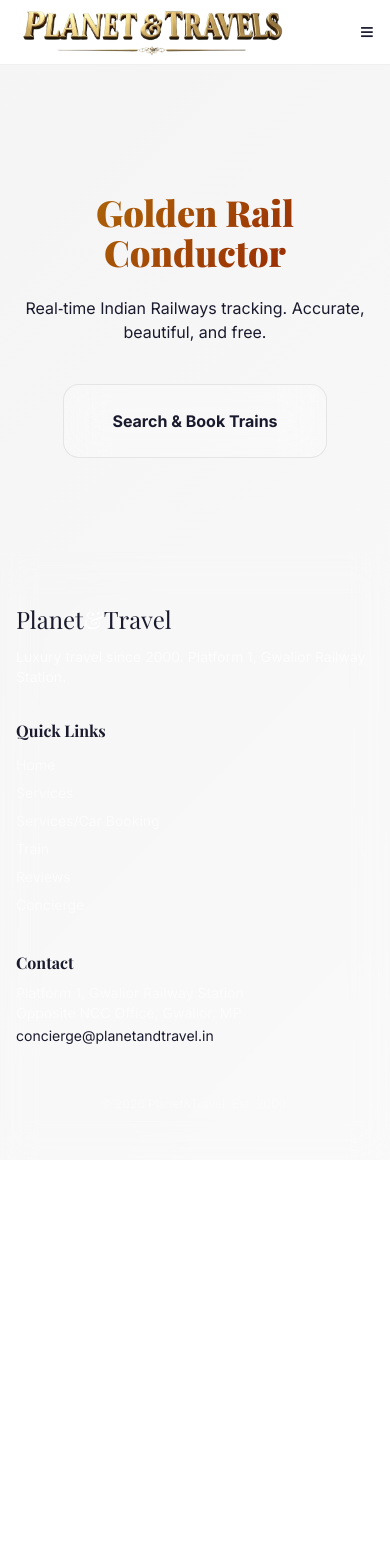
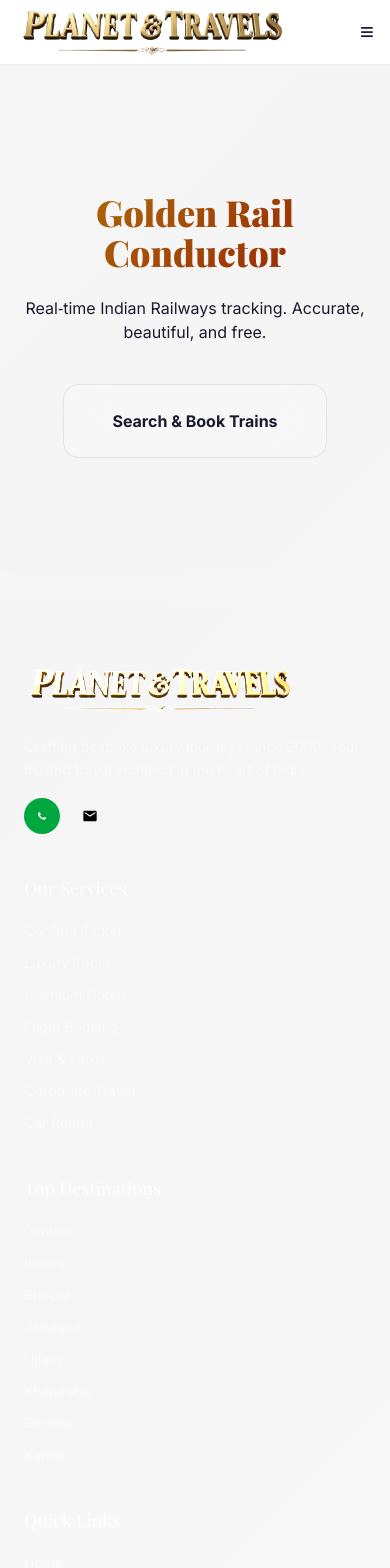
Before and after one commit to CodeWander-666/planet-travel, a Next.js app: page /train in a window 390 px wide. Shown: the top 1568 px of the page. Before the commit the page ends 1160 px from the top, so only its background shows below. Built offline with nearby package versions, Linux system fonts and the light colour scheme; a web font is replaced by a local one.

Commit message:
💼 Industry footer, HDR clear overlay, wide services hero, sub-service heroes

```diff
--- a/src/app/globals.css
+++ b/src/app/globals.css
@@ -2,7 +2,7 @@
 @import "tailwindcss";
 
 :root {
-  --overlay-dark: rgba(0,0,0,0.55);
+  --overlay-dark: rgba(0,0,0,0.25);
   --gold-400: #D4AF37;
   --navy-950: #0a1628;
 }
--- a/src/app/services/confirm-ticket/page.tsx
+++ b/src/app/services/confirm-ticket/page.tsx
@@ -1,11 +1,12 @@
 import Navbar from '@/components/Navbar';
 import Footer from '@/components/Footer';
+import SectionHeader from '@/components/SectionHeader';
 import ServicePageSections from '@/components/ServicePageSections';
 import { generatePageMetadata } from '@/lib/seo';
 
 export const metadata = generatePageMetadata(
   "Confirm Ticket — Luxury Travel Service | Planet&Travel",
-  "Experience the finest Confirm Ticket with Planet&Travel, serving Gwalior, Indore, and all of Madhya Pradesh since 2000.",
+  "Experience the finest Confirm Ticket with Planet&Travel since 2000.",
   "/services/confirm-ticket"
 );
 
@@ -13,12 +14,29 @@ export default function Page() {
   return (
     <>
       <Navbar />
-      <main className="pt-24">
+      <main>
+        {/* Hero section with services background video */}
+        <section className="hero-background hero-fallback-bg" style={{minHeight:'70vh'}}>
+          <video autoPlay muted loop playsInline poster="/assets/services/palace.png">
+            <source src="/assets/hero/services-hero.webm" type="video/webm" />
+          </video>
+          <div className="hero-overlay" />
+          <div className="hero-content" style={{minHeight:'70vh'}}>
+            <div className="max-w-7xl px-4">
+              <h1 className="text-4xl md:text-6xl font-heading font-bold mb-4">
+                <span className="text-gradient">Confirm Ticket</span>
+              </h1>
+              <p className="text-gradient-sub text-lg max-w-2xl mx-auto">
+                Premium Confirm Ticket — curated by Planet&amp;Travel since 2000.
+              </p>
+            </div>
+          </div>
+        </section>
         <ServicePageSections
           title="Confirm Ticket"
-          description="Discover luxury Confirm Ticket — curated by Planet&Travel since 2000."
+          description="Discover luxury Confirm Ticket with Planet&Travel."
           icon="M12 2C8.13 2 5 5.13 5 9c0 5.25 7 13 7 13s7-7.75 7-13c0-3.87-3.13-7-7-7zm0 9.5c-1.38 0-2.5-1.12-2.5-2.5s1.12-2.5 2.5-2.5 2.5 1.12 2.5 2.5-1.12 2.5-2.5 2.5z"
-          whatsappMessage="Hello Planet&Travel! I am interested in Confirm Ticket. Please share details and pricing."
+          whatsappMessage="Hello Planet&Travel! I am interested in Confirm Ticket."
         />
       </main>
       <Footer />
--- a/src/app/services/corporate-travel/page.tsx
+++ b/src/app/services/corporate-travel/page.tsx
@@ -1,11 +1,12 @@
 import Navbar from '@/components/Navbar';
 import Footer from '@/components/Footer';
+import SectionHeader from '@/components/SectionHeader';
 import ServicePageSections from '@/components/ServicePageSections';
 import { generatePageMetadata } from '@/lib/seo';
 
 export const metadata = generatePageMetadata(
   "Corporate Travel — Luxury Travel Service | Planet&Travel",
-  "Experience the finest Corporate Travel with Planet&Travel, serving Gwalior, Indore, and all of Madhya Pradesh since 2000.",
+  "Experience the finest Corporate Travel with Planet&Travel since 2000.",
   "/services/corporate-travel"
 );
 
@@ -13,12 +14,29 @@ export default function Page() {
   return (
     <>
       <Navbar />
-      <main className="pt-24">
+      <main>
+        {/* Hero section with services background video */}
+        <section className="hero-background hero-fallback-bg" style={{minHeight:'70vh'}}>
+          <video autoPlay muted loop playsInline poster="/assets/services/palace.png">
+            <source src="/assets/hero/services-hero.webm" type="video/webm" />
+          </video>
+          <div className="hero-overlay" />
+          <div className="hero-content" style={{minHeight:'70vh'}}>
+            <div className="max-w-7xl px-4">
+              <h1 className="text-4xl md:text-6xl font-heading font-bold mb-4">
+                <span className="text-gradient">Corporate Travel</span>
+              </h1>
+              <p className="text-gradient-sub text-lg max-w-2xl mx-auto">
+                Premium Corporate Travel — curated by Planet&amp;Travel since 2000.
+              </p>
+            </div>
+          </div>
+        </section>
         <ServicePageSections
           title="Corporate Travel"
-          description="Discover luxury Corporate Travel — curated by Planet&Travel since 2000."
+          description="Discover luxury Corporate Travel with Planet&Travel."
           icon="M12 2C8.13 2 5 5.13 5 9c0 5.25 7 13 7 13s7-7.75 7-13c0-3.87-3.13-7-7-7zm0 9.5c-1.38 0-2.5-1.12-2.5-2.5s1.12-2.5 2.5-2.5 2.5 1.12 2.5 2.5-1.12 2.5-2.5 2.5z"
-          whatsappMessage="Hello Planet&Travel! I am interested in Corporate Travel. Please share details and pricing."
+          whatsappMessage="Hello Planet&Travel! I am interested in Corporate Travel."
         />
       </main>
       <Footer />
--- a/src/app/services/flight-booking/page.tsx
+++ b/src/app/services/flight-booking/page.tsx
@@ -1,11 +1,12 @@
 import Navbar from '@/components/Navbar';
 import Footer from '@/components/Footer';
+import SectionHeader from '@/components/SectionHeader';
 import ServicePageSections from '@/components/ServicePageSections';
 import { generatePageMetadata } from '@/lib/seo';
 
 export const metadata = generatePageMetadata(
   "Flight Booking — Luxury Travel Service | Planet&Travel",
-  "Experience the finest Flight Booking with Planet&Travel, serving Gwalior, Indore, and all of Madhya Pradesh since 2000.",
+  "Experience the finest Flight Booking with Planet&Travel since 2000.",
   "/services/flight-booking"
 );
 
@@ -13,12 +14,29 @@ export default function Page() {
   return (
     <>
       <Navbar />
-      <main className="pt-24">
+      <main>
+        {/* Hero section with services background video */}
+        <section className="hero-background hero-fallback-bg" style={{minHeight:'70vh'}}>
+          <video autoPlay muted loop playsInline poster="/assets/services/palace.png">
+            <source src="/assets/hero/services-hero.webm" type="video/webm" />
+          </video>
+          <div className="hero-overlay" />
+          <div className="hero-content" style={{minHeight:'70vh'}}>
+            <div className="max-w-7xl px-4">
+              <h1 className="text-4xl md:text-6xl font-heading font-bold mb-4">
+                <span className="text-gradient">Flight Booking</span>
+              </h1>
+              <p className="text-gradient-sub text-lg max-w-2xl mx-auto">
+                Premium Flight Booking — curated by Planet&amp;Travel since 2000.
+              </p>
+            </div>
+          </div>
+        </section>
         <ServicePageSections
           title="Flight Booking"
-          description="Discover luxury Flight Booking — curated by Planet&Travel since 2000."
+          description="Discover luxury Flight Booking with Planet&Travel."
           icon="M12 2C8.13 2 5 5.13 5 9c0 5.25 7 13 7 13s7-7.75 7-13c0-3.87-3.13-7-7-7zm0 9.5c-1.38 0-2.5-1.12-2.5-2.5s1.12-2.5 2.5-2.5 2.5 1.12 2.5 2.5-1.12 2.5-2.5 2.5z"
-          whatsappMessage="Hello Planet&Travel! I am interested in Flight Booking. Please share details and pricing."
+          whatsappMessage="Hello Planet&Travel! I am interested in Flight Booking."
         />
       </main>
       <Footer />
--- a/src/app/services/hotel-booking/page.tsx
+++ b/src/app/services/hotel-booking/page.tsx
@@ -1,11 +1,12 @@
 import Navbar from '@/components/Navbar';
 import Footer from '@/components/Footer';
+import SectionHeader from '@/components/SectionHeader';
 import ServicePageSections from '@/components/ServicePageSections';
 import { generatePageMetadata } from '@/lib/seo';
 
 export const metadata = generatePageMetadata(
   "Hotel Booking — Luxury Travel Service | Planet&Travel",
-  "Experience the finest Hotel Booking with Planet&Travel, serving Gwalior, Indore, and all of Madhya Pradesh since 2000.",
+  "Experience the finest Hotel Booking with Planet&Travel since 2000.",
   "/services/hotel-booking"
 );
 
@@ -13,12 +14,29 @@ export default function Page() {
   return (
     <>
       <Navbar />
-      <main className="pt-24">
+      <main>
+        {/* Hero section with services background video */}
+        <section className="hero-background hero-fallback-bg" style={{minHeight:'70vh'}}>
+          <video autoPlay muted loop playsInline poster="/assets/services/palace.png">
+            <source src="/assets/hero/services-hero.webm" type="video/webm" />
+          </video>
+          <div className="hero-overlay" />
+          <div className="hero-content" style={{minHeight:'70vh'}}>
+            <div className="max-w-7xl px-4">
+              <h1 className="text-4xl md:text-6xl font-heading font-bold mb-4">
+                <span className="text-gradient">Hotel Booking</span>
+              </h1>
+              <p className="text-gradient-sub text-lg max-w-2xl mx-auto">
+                Premium Hotel Booking — curated by Planet&amp;Travel since 2000.
+              </p>
+            </div>
+          </div>
+        </section>
         <ServicePageSections
           title="Hotel Booking"
-          description="Discover luxury Hotel Booking — curated by Planet&Travel since 2000."
+          description="Discover luxury Hotel Booking with Planet&Travel."
           icon="M12 2C8.13 2 5 5.13 5 9c0 5.25 7 13 7 13s7-7.75 7-13c0-3.87-3.13-7-7-7zm0 9.5c-1.38 0-2.5-1.12-2.5-2.5s1.12-2.5 2.5-2.5 2.5 1.12 2.5 2.5-1.12 2.5-2.5 2.5z"
-          whatsappMessage="Hello Planet&Travel! I am interested in Hotel Booking. Please share details and pricing."
+          whatsappMessage="Hello Planet&Travel! I am interested in Hotel Booking."
         />
       </main>
       <Footer />
--- a/src/app/services/luxury-tours/page.tsx
+++ b/src/app/services/luxury-tours/page.tsx
@@ -1,11 +1,12 @@
 import Navbar from '@/components/Navbar';
 import Footer from '@/components/Footer';
+import SectionHeader from '@/components/SectionHeader';
 import ServicePageSections from '@/components/ServicePageSections';
 import { generatePageMetadata } from '@/lib/seo';
 
 export const metadata = generatePageMetadata(
   "Luxury Tours — Luxury Travel Service | Planet&Travel",
-  "Experience the finest Luxury Tours with Planet&Travel, serving Gwalior, Indore, and all of Madhya Pradesh since 2000.",
+  "Experience the finest Luxury Tours with Planet&Travel since 2000.",
   "/services/luxury-tours"
 );
 
@@ -13,12 +14,29 @@ export default function Page() {
   return (
     <>
       <Navbar />
-      <main className="pt-24">
+      <main>
+        {/* Hero section with services background video */}
+        <section className="hero-background hero-fallback-bg" style={{minHeight:'70vh'}}>
+          <video autoPlay muted loop playsInline poster="/assets/services/palace.png">
+            <source src="/assets/hero/services-hero.webm" type="video/webm" />
+          </video>
+          <div className="hero-overlay" />
+          <div className="hero-content" style={{minHeight:'70vh'}}>
+            <div className="max-w-7xl px-4">
+              <h1 className="text-4xl md:text-6xl font-heading font-bold mb-4">
+                <span className="text-gradient">Luxury Tours</span>
+              </h1>
+              <p className="text-gradient-sub text-lg max-w-2xl mx-auto">
+                Premium Luxury Tours — curated by Planet&amp;Travel since 2000.
+              </p>
+            </div>
+          </div>
+        </section>
         <ServicePageSections
           title="Luxury Tours"
-          description="Discover luxury Luxury Tours — curated by Planet&Travel since 2000."
+          description="Discover luxury Luxury Tours with Planet&Travel."
           icon="M12 2C8.13 2 5 5.13 5 9c0 5.25 7 13 7 13s7-7.75 7-13c0-3.87-3.13-7-7-7zm0 9.5c-1.38 0-2.5-1.12-2.5-2.5s1.12-2.5 2.5-2.5 2.5 1.12 2.5 2.5-1.12 2.5-2.5 2.5z"
-          whatsappMessage="Hello Planet&Travel! I am interested in Luxury Tours. Please share details and pricing."
+          whatsappMessage="Hello Planet&Travel! I am interested in Luxury Tours."
         />
       </main>
       <Footer />
--- a/src/app/services/page.tsx
+++ b/src/app/services/page.tsx
@@ -20,7 +20,7 @@ export default function ServicesPage() {
           </video>
           <div className="hero-overlay" />
           <div className="hero-content" style={{minHeight:'70vh'}}>
-            <div className="max-w-4xl px-4">
+            <div className="max-w-7xl px-4">
               <h1 className="text-4xl md:text-6xl font-heading font-bold mb-4">
                 <span className="text-gradient">Our Luxury Services</span>
               </h1>
@@ -74,7 +74,7 @@ export default function ServicesPage() {
         ))}
 
         <section className="py-20 text-center bg-white/10">
-          <div className="max-w-4xl mx-auto px-4">
+          <div className="max-w-7xl mx-auto px-4">
             <SectionHeader title="Ready to Travel?" />
             <a href="https://wa.me/916261031710?text=Hello%20Planet%26Travel!%20I%20am%20interested%20in%20your%20services." target="_blank" className="bg-green-600 text-white font-bold px-10 py-4 rounded-xl text-lg">
               Chat on WhatsApp
--- a/src/app/services/visa-assistance/page.tsx
+++ b/src/app/services/visa-assistance/page.tsx
@@ -1,11 +1,12 @@
 import Navbar from '@/components/Navbar';
 import Footer from '@/components/Footer';
+import SectionHeader from '@/components/SectionHeader';
 import ServicePageSections from '@/components/ServicePageSections';
 import { generatePageMetadata } from '@/lib/seo';
 
 export const metadata = generatePageMetadata(
   "Visa Assistance — Luxury Travel Service | Planet&Travel",
-  "Experience the finest Visa Assistance with Planet&Travel, serving Gwalior, Indore, and all of Madhya Pradesh since 2000.",
+  "Experience the finest Visa Assistance with Planet&Travel since 2000.",
   "/services/visa-assistance"
 );
 
@@ -13,12 +14,29 @@ export default function Page() {
   return (
     <>
       <Navbar />
-      <main className="pt-24">
+      <main>
+        {/* Hero section with services background video */}
+        <section className="hero-background hero-fallback-bg" style={{minHeight:'70vh'}}>
+          <video autoPlay muted loop playsInline poster="/assets/services/palace.png">
+            <source src="/assets/hero/services-hero.webm" type="video/webm" />
+          </video>
+          <div className="hero-overlay" />
+          <div className="hero-content" style={{minHeight:'70vh'}}>
+            <div className="max-w-7xl px-4">
+              <h1 className="text-4xl md:text-6xl font-heading font-bold mb-4">
+                <span className="text-gradient">Visa Assistance</span>
+              </h1>
+              <p className="text-gradient-sub text-lg max-w-2xl mx-auto">
+                Premium Visa Assistance — curated by Planet&amp;Travel since 2000.
+              </p>
+            </div>
+          </div>
+        </section>
         <ServicePageSections
           title="Visa Assistance"
-          description="Discover luxury Visa Assistance — curated by Planet&Travel since 2000."
+          description="Discover luxury Visa Assistance with Planet&Travel."
           icon="M12 2C8.13 2 5 5.13 5 9c0 5.25 7 13 7 13s7-7.75 7-13c0-3.87-3.13-7-7-7zm0 9.5c-1.38 0-2.5-1.12-2.5-2.5s1.12-2.5 2.5-2.5 2.5 1.12 2.5 2.5-1.12 2.5-2.5 2.5z"
-          whatsappMessage="Hello Planet&Travel! I am interested in Visa Assistance. Please share details and pricing."
+          whatsappMessage="Hello Planet&Travel! I am interested in Visa Assistance."
         />
       </main>
       <Footer />
--- a/src/components/Footer.tsx
+++ b/src/components/Footer.tsx
@@ -1,28 +1,103 @@
 import Link from 'next/link';
+
+const services = [
+  { name: "Confirm Ticket", href: "/services/confirm-ticket" },
+  { name: "Luxury Tours", href: "/services/luxury-tours" },
+  { name: "Premium Hotels", href: "/services/hotel-booking" },
+  { name: "Flight Booking", href: "/services/flight-booking" },
+  { name: "Visa & Forex", href: "/services/visa-assistance" },
+  { name: "Corporate Travel", href: "/services/corporate-travel" },
+  { name: "Car Rental", href: "/services/car-booking" },
+];
+
+const destinations = [
+  "Gwalior", "Indore", "Bhopal", "Jabalpur", "Ujjain", "Khajuraho", "Orchha", "Kanha"
+];
+
 export default function Footer() {
   return (
-    <footer className="bg-navy-900/80 backdrop-blur-lg border-t border-white/10 py-12">
-      <div className="max-w-7xl mx-auto px-4 grid grid-cols-1 md:grid-cols-3 gap-8">
+    <footer className="bg-navy-950 text-white/80">
+      {/* Top Wave */}
+      <div className="w-full overflow-hidden leading-none">
+        <svg viewBox="0 0 1200 120" preserveAspectRatio="none" className="w-full h-12 fill-white/5">
+          <path d="M0,40 C300,100 900,0 1200,40 L1200,120 L0,120 Z" />
+        </svg>
+      </div>
+
+      <div className="max-w-7xl mx-auto px-6 py-16 grid grid-cols-1 md:grid-cols-5 gap-10">
+        {/* Brand Column */}
+        <div className="md:col-span-1">
+          <Link href="/" className="inline-block mb-4">
+            <img src="/assets/logo/logo.png" alt="Planet & Travel" className="h-12 w-auto brightness-200" />
+          </Link>
+          <p className="text-sm text-white/50 leading-relaxed mb-4">
+            Crafting bespoke luxury journeys since 2000. Your trusted travel architect in the heart of India.
+          </p>
+          <div className="flex gap-3">
+            <a href="https://wa.me/916261031710" target="_blank" className="w-9 h-9 rounded-full bg-green-600 flex items-center justify-center hover:bg-green-500 transition">
+              <svg className="w-4 h-4 fill-white" viewBox="0 0 24 24"><path d="M17.472 14.382c-.297-.149-1.758-.867-2.03-.967-.273-.099-.471-.148-.67.15-.197.297-.767.966-.94 1.164-.173.199-.347.223-.644.075-.297-.15-1.255-.463-2.39-1.475-.883-.788-1.48-1.761-1.653-2.059-.173-.297-.018-.458.13-.606.134-.133.298-.347.446-.52.149-.174.198-.298.298-.497.099-.198.05-.371-.025-.52-.075-.149-.669-1.612-.916-2.207-.242-.579-.487-.5-.669-.51-.173-.008-.371-.01-.57-.01-.198 0-.52.074-.792.372-.272.297-1.04 1.016-1.04 2.479 0 1.462 1.065 2.875 1.213 3.074.149.198 2.096 3.2 5.077 4.487.709.306 1.262.489 1.694.625.712.227 1.36.195 1.871.118.571-.085 1.758-.719 2.006-1.413.248-.694.248-1.289.173-1.413-.074-.124-.272-.198-.57-.347"/></svg>
+            </a>
+            <a href="mailto:concierge@planetandtravel.in" className="w-9 h-9 rounded-full bg-gold-400 flex items-center justify-center hover:bg-gold-300 transition">
+              <svg className="w-4 h-4 fill-navy-950" viewBox="0 0 24 24"><path d="M20 4H4c-1.1 0-2 .9-2 2v12c0 1.1.9 2 2 2h16c1.1 0 2-.9 2-2V6c0-1.1-.9-2-2-2zm0 4l-8 5-8-5V6l8 5 8-5v2z"/></svg>
+            </a>
+          </div>
+        </div>
+
+        {/* Services */}
         <div>
-          <h3 className="font-heading text-2xl text-gold-400 mb-3">Planet<span className="text-white">&amp;</span>Travel</h3>
-          <p className="text-white/70 text-sm">Luxury travel since 2000. Platform 1, Gwalior Railway Station.</p>
+          <h4 className="text-gold-400 font-heading text-lg mb-4">Our Services</h4>
+          <ul className="space-y-2">
+            {services.map(s => (
+              <li key={s.name}>
+                <Link href={s.href} className="text-sm text-white/50 hover:text-gold-400 transition-colors">
+                  {s.name}
+                </Link>
+              </li>
+            ))}
+          </ul>
         </div>
+
+        {/* Destinations */}
         <div>
-          <h4 className="text-gold-400 font-semibold mb-2">Quick Links</h4>
-          {['/','/services','/services/car-booking','/train','/reviews','/concierge'].map(h => {
-            const label = h === '/' ? 'Home' : h.replace('/','').replace(/-/g,' ').replace(/\b\w/g, l => l.toUpperCase());
-            return <Link key={h} href={h} className="block text-white/60 text-sm hover:text-gold-400 py-1">{label}</Link>;
-          })}
+          <h4 className="text-gold-400 font-heading text-lg mb-4">Top Destinations</h4>
+          <ul className="space-y-2">
+            {destinations.map(d => (
+              <li key={d}>
+                <Link href="/#destinations" className="text-sm text-white/50 hover:text-gold-400 transition-colors">
+                  {d}
+                </Link>
+              </li>
+            ))}
+          </ul>
         </div>
+
+        {/* Quick Links */}
         <div>
-          <h4 className="text-gold-400 font-semibold mb-2">Contact</h4>
-          <p className="text-white/60 text-sm">Platform 1, Gwalior Railway Station</p>
-          <p className="text-white/60 text-sm">Opposite NCC Office, Gwalior, MP</p>
-          <a href="mailto:concierge@planetandtravel.in" className="text-gold-400 text-sm">concierge@planetandtravel.in</a>
+          <h4 className="text-gold-400 font-heading text-lg mb-4">Quick Links</h4>
+          <ul className="space-y-2">
+            <li><Link href="/" className="text-sm text-white/50 hover:text-gold-400">Home</Link></li>
+            <li><Link href="/train" className="text-sm text-white/50 hover:text-gold-400">Train Tracker</Link></li>
+            <li><Link href="/reviews" className="text-sm text-white/50 hover:text-gold-400">Reviews</Link></li>
+            <li><Link href="/concierge" className="text-sm text-white/50 hover:text-gold-400">Contact</Link></li>
+          </ul>
+        </div>
+
+        {/* Contact */}
+        <div>
+          <h4 className="text-gold-400 font-heading text-lg mb-4">Visit Us</h4>
+          <p className="text-sm text-white/50 mb-2">Platform №1, Gwalior Railway Station</p>
+          <p className="text-sm text-white/50 mb-2">Opposite NCC Office, Gwalior — 474002</p>
+          <p className="text-sm text-white/50 mb-2">📞 +91 6261031710</p>
+          <p className="text-sm text-white/50">✉️ concierge@planetandtravel.in</p>
         </div>
       </div>
-      <div className="max-w-7xl mx-auto px-4 mt-8 pt-4 border-t border-white/10 text-center text-white/40 text-xs">
-        &copy; {new Date().getFullYear()} Planet&amp;Travel. Est. 2000.
+
+      {/* Bottom bar */}
+      <div className="border-t border-white/5">
+        <div className="max-w-7xl mx-auto px-6 py-4 flex flex-col sm:flex-row items-center justify-between text-xs text-white/30">
+          <p>&copy; {new Date().getFullYear()} Planet &amp; Travel. All rights reserved.</p>
+          <p>Est. 2000 — 25+ Years of Excellence</p>
+        </div>
       </div>
     </footer>
   );
```
Also changed, not shown: 1 other file (tests, documents, lock files or other folders).
